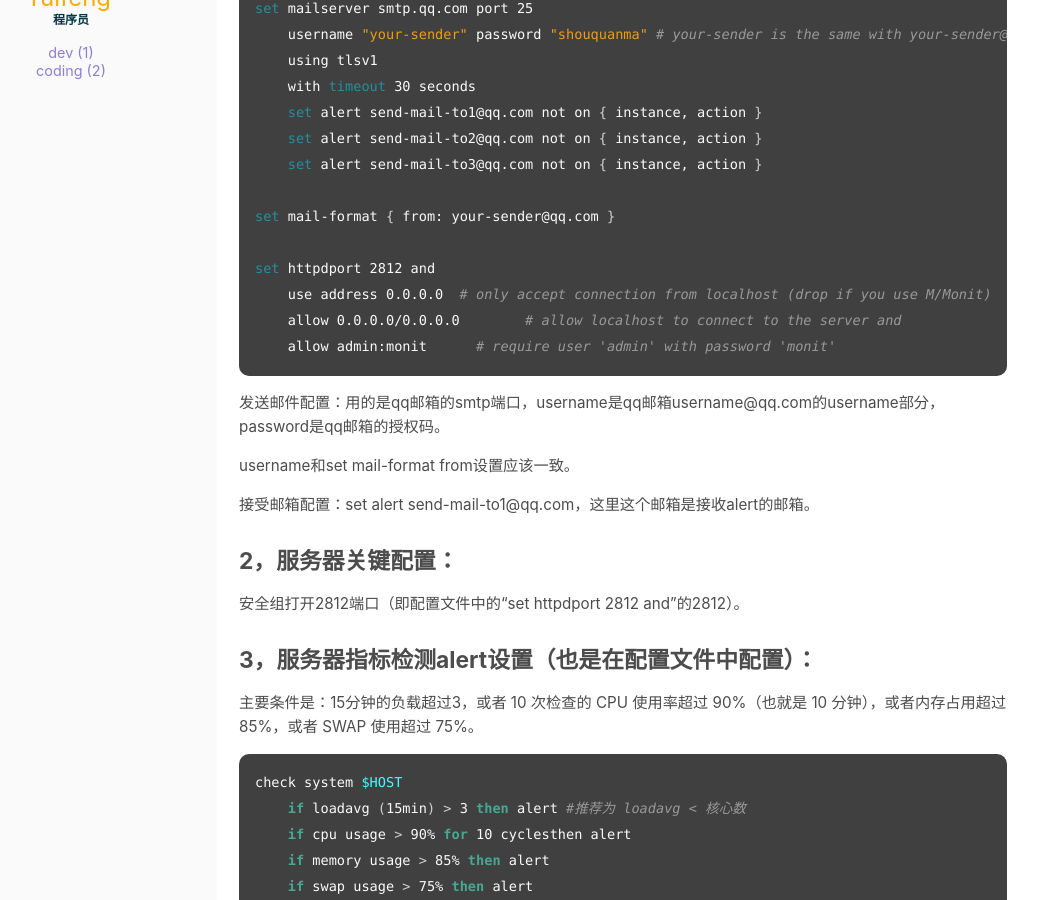
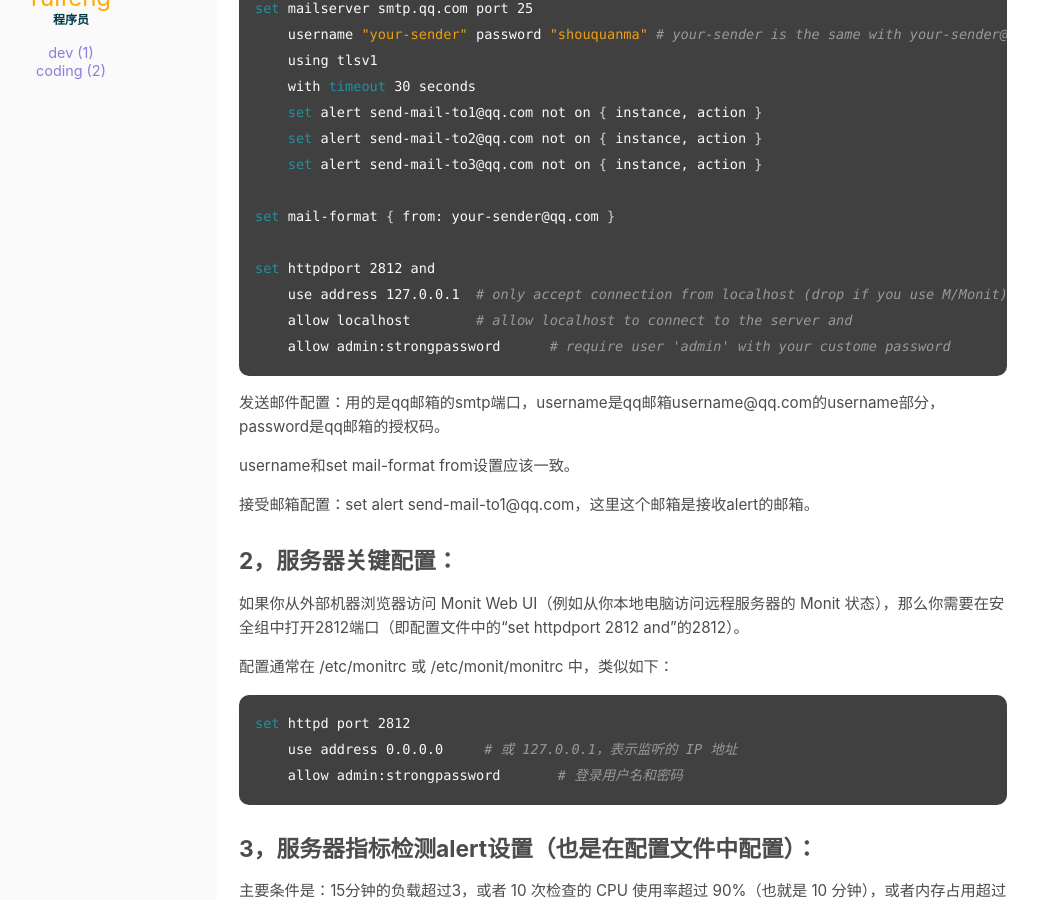
Before and after one commit to ruifengz90/ruifengz90.github.io, a Jekyll site: the page built from _posts/2020-01-01-monit-check-linux-status.md, in a window 1280 px wide and 900 px high, scrolled down 360 px. Shown: the whole window, without its empty margins (73-1111 px from the left). Built offline with Jekyll 4.4.1, drawn with Linux system fonts in a browser that asks for light colours; some of the changed text lies outside the part shown.

Commit message:
Update 2020-01-01-monit-check-linux-status.md

````diff
--- a/_posts/2020-01-01-monit-check-linux-status.md
+++ b/_posts/2020-01-01-monit-check-linux-status.md
@@ -20,9 +20,9 @@ set mailserver smtp.qq.com port 25
 set mail-format { from: your-sender@qq.com }
 
 set httpdport 2812 and
-    use address 0.0.0.0  # only accept connection from localhost (drop if you use M/Monit)
-    allow 0.0.0.0/0.0.0.0        # allow localhost to connect to the server and
-    allow admin:monit      # require user 'admin' with password 'monit'
+    use address 127.0.0.1  # only accept connection from localhost (drop if you use M/Monit)
+    allow localhost        # allow localhost to connect to the server and
+    allow admin:strongpassword      # require user 'admin' with your custome password
 ```
 
 发送邮件配置：用的是qq邮箱的smtp端口，username是qq邮箱username@qq.com的username部分，password是qq邮箱的授权码。
@@ -33,7 +33,15 @@ username和set mail-format from设置应该一致。
 
 ## 2，服务器关键配置：
 
-安全组打开2812端口（即配置文件中的“set httpdport 2812 and”的2812）。
+如果你从外部机器浏览器访问 Monit Web UI（例如从你本地电脑访问远程服务器的 Monit 状态），那么你需要在安全组中打开2812端口（即配置文件中的“set httpdport 2812 and”的2812）。
+
+配置通常在 /etc/monitrc 或 /etc/monit/monitrc 中，类似如下：
+
+```shell
+set httpd port 2812
+    use address 0.0.0.0     # 或 127.0.0.1，表示监听的 IP 地址
+    allow admin:strongpassword       # 登录用户名和密码
+```
 
 ## 3，服务器指标检测alert设置（也是在配置文件中配置）：
 
@@ -91,10 +99,10 @@ check system $HOST
     if memory usage > 85% then alert
     if swap usage > 75% then alert
 
-set httpd port 2812 and
-    use address 0.0.0.0  # only accept connection from localhost (drop if you use M/Monit)
-    allow 0.0.0.0/0.0.0.0        # allow localhost to connect to the server and
-    allow admin:monit      # require user 'admin' with password 'monit'
+set httpdport 2812 and
+    use address 127.0.0.1  # only accept connection from localhost (drop if you use M/Monit)
+    allow localhost        # allow localhost to connect to the server and
+    allow admin:strongpassword      # require user 'admin' with your custome password
 
 ###############################################################################
 
````
